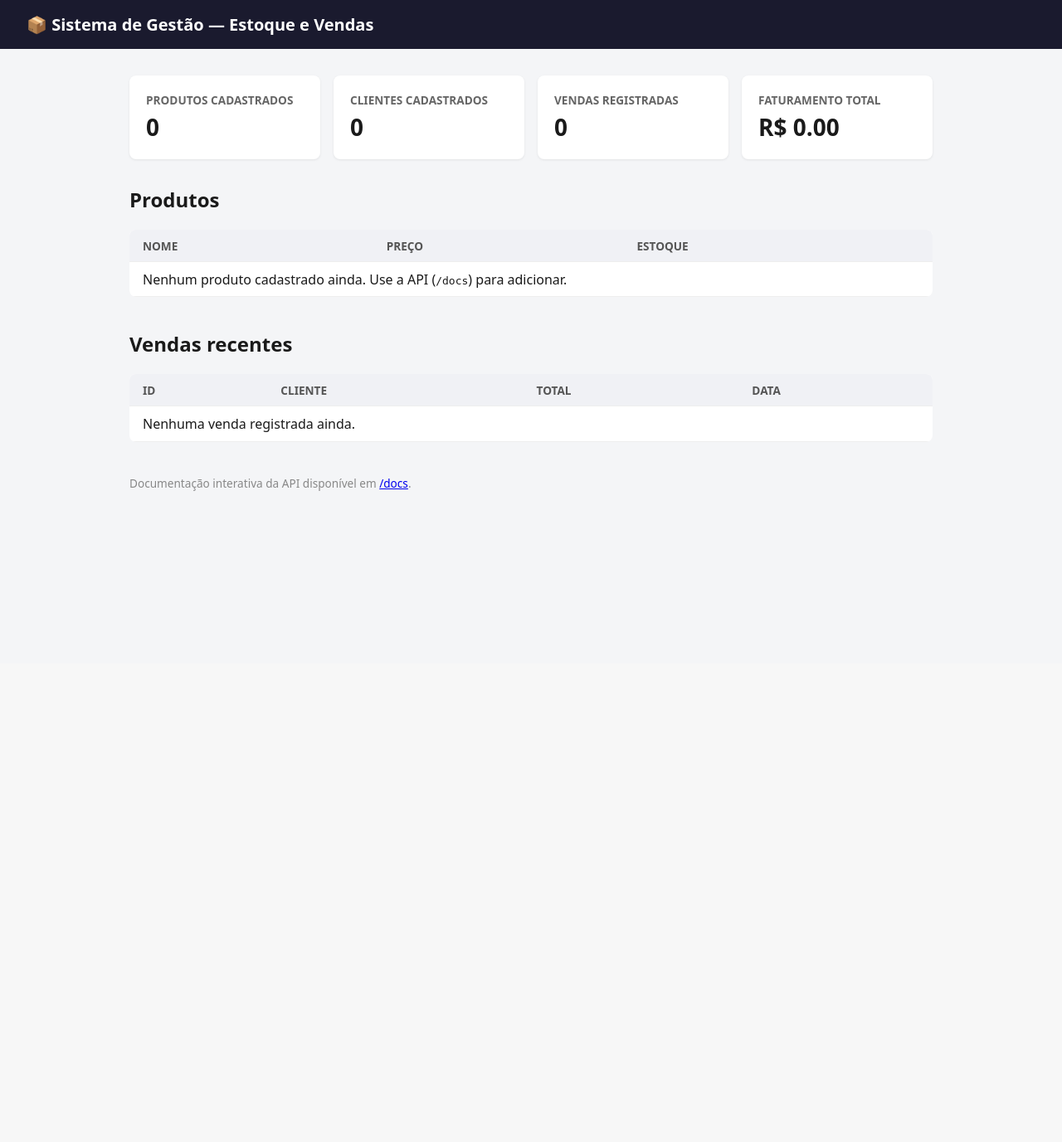
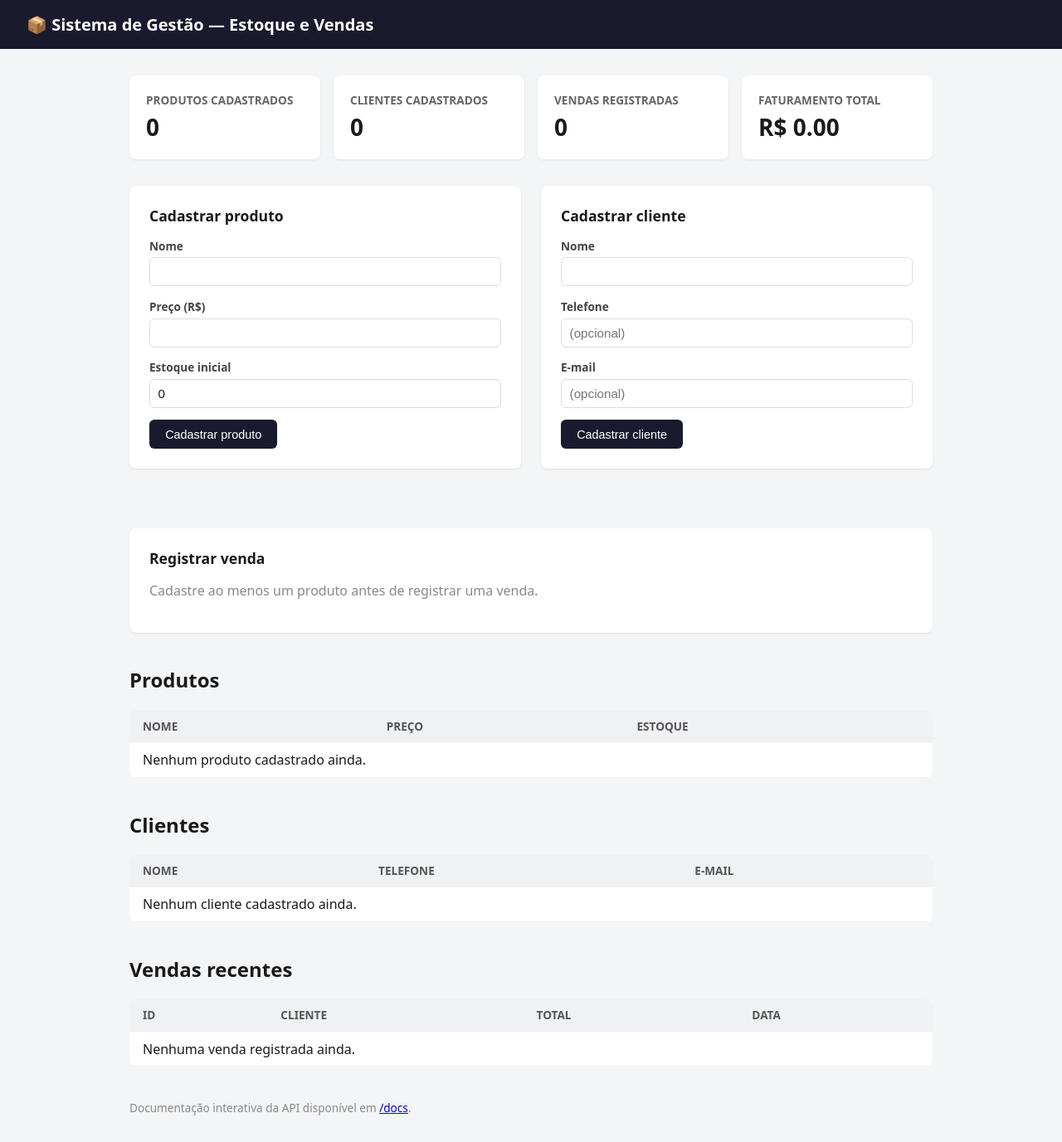
Before and after one commit to marcoADevOps/sistema-gestao, a FastAPI app: page / in a window 1280 px wide. Shown: the whole page at 83% size. Before the commit the page ends 592 px from the top, so only its background shows below. Run offline with FastAPI, Linux system fonts and the light colour scheme; some libraries are stand-ins or nearby versions.

Commit message:
v2: formularios de cadastro de produtos, clientes e vendas

```diff
--- a/app/main.py
+++ b/app/main.py
@@ -5,7 +5,7 @@ from sqlalchemy.orm import Session
 
 from app import crud
 from app.database import Base, engine, get_db
-from app.routers import products, clients, sales
+from app.routers import products, clients, sales, web
 
 # Cria as tabelas automaticamente se não existirem (suficiente para o MVP;
 # num projeto maior isso vira migração com Alembic).
@@ -16,6 +16,7 @@ app = FastAPI(title="Sistema de Gestão - Estoque e Vendas")
 app.include_router(products.router)
 app.include_router(clients.router)
 app.include_router(sales.router)
+app.include_router(web.router)
 
 templates = Jinja2Templates(directory="app/templates")
 
@@ -27,7 +28,7 @@ def health_check():
 
 
 @app.get("/", response_class=HTMLResponse)
-def dashboard(request: Request, db: Session = Depends(get_db)):
+def dashboard(request: Request, error: str = None, db: Session = Depends(get_db)):
     products_list = crud.list_products(db)
     clients_list = crud.list_clients(db)
     sales_list = crud.list_sales(db)
@@ -39,5 +40,6 @@ def dashboard(request: Request, db: Session = Depends(get_db)):
             "clients": clients_list,
             "sales": sales_list,
             "low_stock": [p for p in products_list if p.stock_quantity <= 5],
+            "error": error,
         },
     )
--- a/app/templates/base.html
+++ b/app/templates/base.html
@@ -19,7 +19,15 @@
         th, td { text-align: left; padding: 0.6rem 1rem; border-bottom: 1px solid #eee; }
         th { background: #f0f1f5; font-size: 0.85rem; text-transform: uppercase; color: #555; }
         .alert { background: #fff3cd; border: 1px solid #ffe69c; padding: 0.75rem 1rem; border-radius: 6px; margin-bottom: 1rem; }
+        .alert-error { background: #fde2e2; border-color: #f5a3a3; color: #7a1f1f; }
         section { margin-bottom: 2.5rem; }
+        .two-col { display: grid; grid-template-columns: repeat(auto-fit, minmax(280px, 1fr)); gap: 1.5rem; margin-bottom: 2rem; }
+        .panel { background: white; border-radius: 8px; padding: 1.5rem; box-shadow: 0 1px 3px rgba(0,0,0,0.08); }
+        .panel h2 { margin-top: 0; font-size: 1.1rem; }
+        form label { display: block; margin-bottom: 0.9rem; font-size: 0.85rem; color: #444; font-weight: 600; }
+        form input, form select { display: block; width: 100%; margin-top: 0.3rem; padding: 0.5rem 0.6rem; border: 1px solid #ddd; border-radius: 6px; font-size: 0.95rem; font-weight: 400; color: #1a1a1a; }
+        form button { background: #1a1a2e; color: white; border: none; padding: 0.6rem 1.2rem; border-radius: 6px; cursor: pointer; font-size: 0.9rem; }
+        form button:hover { background: #2a2a4e; }
     </style>
 </head>
 <body>
--- a/app/templates/index.html
+++ b/app/templates/index.html
@@ -1,6 +1,10 @@
 {% extends "base.html" %}
 {% block title %}Dashboard — Sistema de Gestão{% endblock %}
 {% block content %}
+
+{% if error %}
+<div class="alert alert-error">⚠️ Não foi possível registrar a venda: {{ error }}</div>
+{% endif %}
 
 <div class="grid">
     <div class="card">
@@ -28,6 +32,69 @@
 </div>
 {% endif %}
 
+<div class="two-col">
+    <section class="panel">
+        <h2>Cadastrar produto</h2>
+        <form method="post" action="/web/products">
+            <label>Nome
+                <input type="text" name="name" required>
+            </label>
+            <label>Preço (R$)
+                <input type="number" name="price" step="0.01" min="0" required>
+            </label>
+            <label>Estoque inicial
+                <input type="number" name="stock_quantity" min="0" value="0" required>
+            </label>
+            <button type="submit">Cadastrar produto</button>
+        </form>
+    </section>
+
+    <section class="panel">
+        <h2>Cadastrar cliente</h2>
+        <form method="post" action="/web/clients">
+            <label>Nome
+                <input type="text" name="name" required>
+            </label>
+            <label>Telefone
+                <input type="text" name="phone" placeholder="(opcional)">
+            </label>
+            <label>E-mail
+                <input type="email" name="email" placeholder="(opcional)">
+            </label>
+            <button type="submit">Cadastrar cliente</button>
+        </form>
+    </section>
+</div>
+
+<section class="panel">
+    <h2>Registrar venda</h2>
+    {% if products %}
+    <form method="post" action="/web/sales">
+        <label>Produto
+            <select name="product_id" required>
+                {% for p in products %}
+                <option value="{{ p.id }}">{{ p.name }} — R$ {{ "%.2f"|format(p.price) }} (estoque: {{ p.stock_quantity }})</option>
+                {% endfor %}
+            </select>
+        </label>
+        <label>Quantidade
+            <input type="number" name="quantity" min="1" value="1" required>
+        </label>
+        <label>Cliente (opcional)
+            <select name="client_id">
+                <option value="">Não informado</option>
+                {% for c in clients %}
+                <option value="{{ c.id }}">{{ c.name }}</option>
+                {% endfor %}
+            </select>
+        </label>
+        <button type="submit">Registrar venda</button>
+    </form>
+    {% else %}
+    <p style="color:#888;">Cadastre ao menos um produto antes de registrar uma venda.</p>
+    {% endif %}
+</section>
+
 <section>
     <h2>Produtos</h2>
     <table>
@@ -42,7 +109,27 @@
                 <td>{{ p.stock_quantity }}</td>
             </tr>
             {% else %}
-            <tr><td colspan="3">Nenhum produto cadastrado ainda. Use a API (<code>/docs</code>) para adicionar.</td></tr>
+            <tr><td colspan="3">Nenhum produto cadastrado ainda.</td></tr>
+            {% endfor %}
+        </tbody>
+    </table>
+</section>
+
+<section>
+    <h2>Clientes</h2>
+    <table>
+        <thead>
+            <tr><th>Nome</th><th>Telefone</th><th>E-mail</th></tr>
+        </thead>
+        <tbody>
+            {% for c in clients %}
+            <tr>
+                <td>{{ c.name }}</td>
+                <td>{{ c.phone or "—" }}</td>
+                <td>{{ c.email or "—" }}</td>
+            </tr>
+            {% else %}
+            <tr><td colspan="3">Nenhum cliente cadastrado ainda.</td></tr>
             {% endfor %}
         </tbody>
     </table>
```
Also changed, not shown: app/routers/web.py (added, +59 -0 lines), tests/test_web.py (added, +81 -0 lines).
